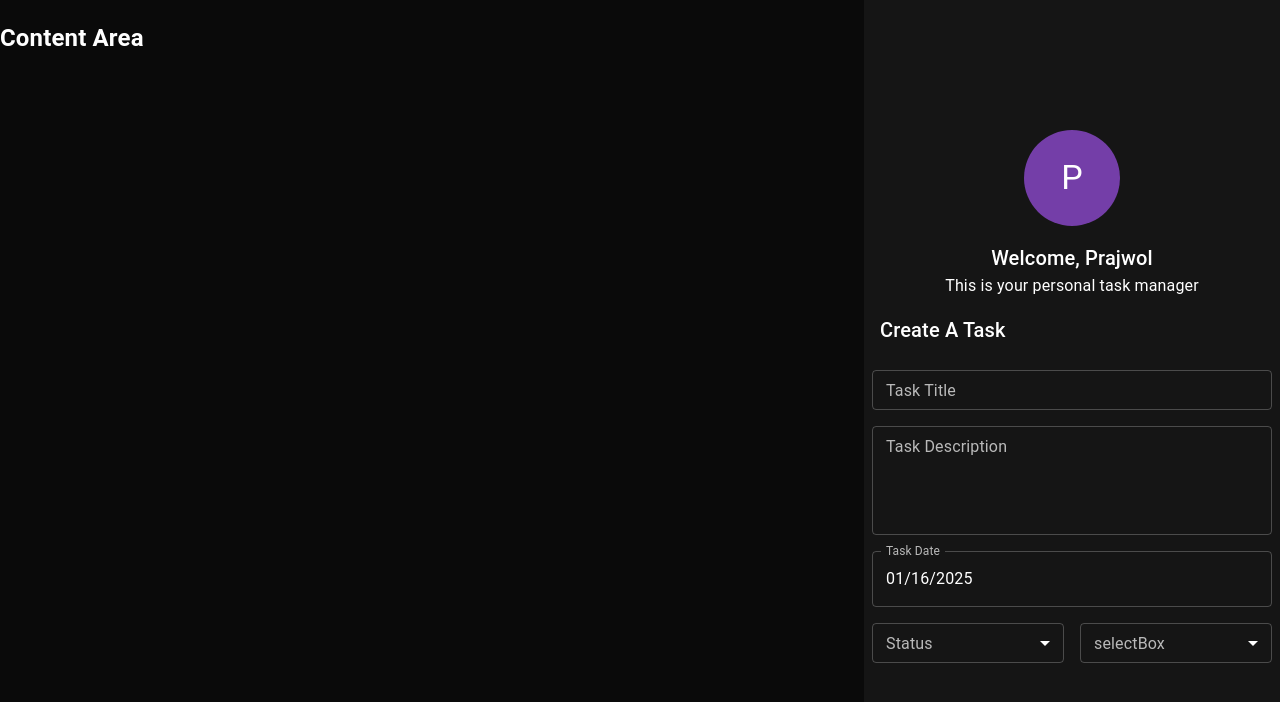
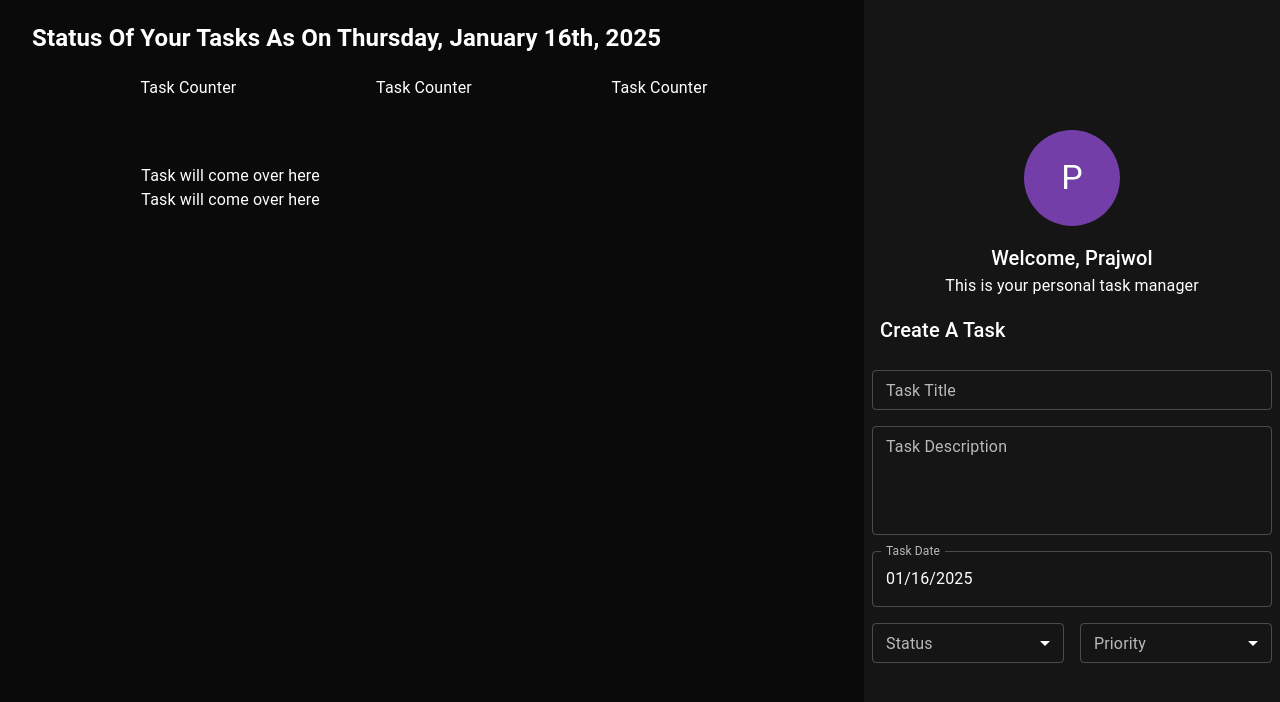
Before and after one commit to Codewithprajwol/Personal-Task-Management-Application, a React (Vite) app in the folder Frontend/: page / in a window 1280 px wide. Shown: the top 702 px of the page. Built offline with nearby package versions, Linux system fonts and the light colour scheme.

Commit message:
wip: start design of TaskArea

```diff
--- a/Frontend/src/components/createTaskForm/CreateTaskForm.tsx
+++ b/Frontend/src/components/createTaskForm/CreateTaskForm.tsx
@@ -29,7 +29,7 @@ const CreateTaskForm: FC = (): ReactElement => {
               },
             ]}
           />
-          <SelectField
+          <SelectField name="Priority" label="Priority"
             items={[
               { value: Priority.high, label: Priority.high.toUpperCase() },
               { value: Priority.normal, label: Priority.normal.toUpperCase() },
--- a/Frontend/src/components/taskArea/Taskarea.tsx
+++ b/Frontend/src/components/taskArea/Taskarea.tsx
@@ -1,12 +1,40 @@
-import {FC,ReactElement} from 'react'
-import Grid from '@mui/material/Grid2';
+import { FC, ReactElement } from "react";
+import Grid from "@mui/material/Grid2";
+import { Box } from "@mui/material";
+import { format } from "date-fns";
 
-const Taskarea:FC = ():ReactElement => {
+const Taskarea: FC = (): ReactElement => {
   return (
-    <Grid size={{ xs: 6, md: 8 }}>
-    <h2>Content Area</h2>
-  </Grid>
-  )
-}
+    <>
+      <Grid size={{ xs: 6, md: 8 }}>
+        <Box mb={2} px={4}>
+          <h2>Status Of Your Tasks As On {format(new Date(), "PPPP")}</h2>
+        </Box>
+        <Grid container display="flex" justifyContent="center">
+          <Grid
+            display="flex"
+            flexDirection="row"
+            justifyContent="space-around"
+            alignItems="center"
+            size={{ xs: 12, md: 10 }}
+            mb={8}
+          >
+            <Box>Task Counter</Box>
+            <Box>Task Counter</Box>
+            <Box>Task Counter</Box>
+          </Grid>
+          <Grid
+            display="flex"
+            flexDirection={"column"}
+            size={{ xs: 10, md: 8 }}
+          >
+            <Box>Task will come over here</Box>
+            <Box>Task will come over here</Box>
+          </Grid>
+        </Grid>
+      </Grid>
+    </>
+  );
+};
 
-export default Taskarea
+export default Taskarea;
```
